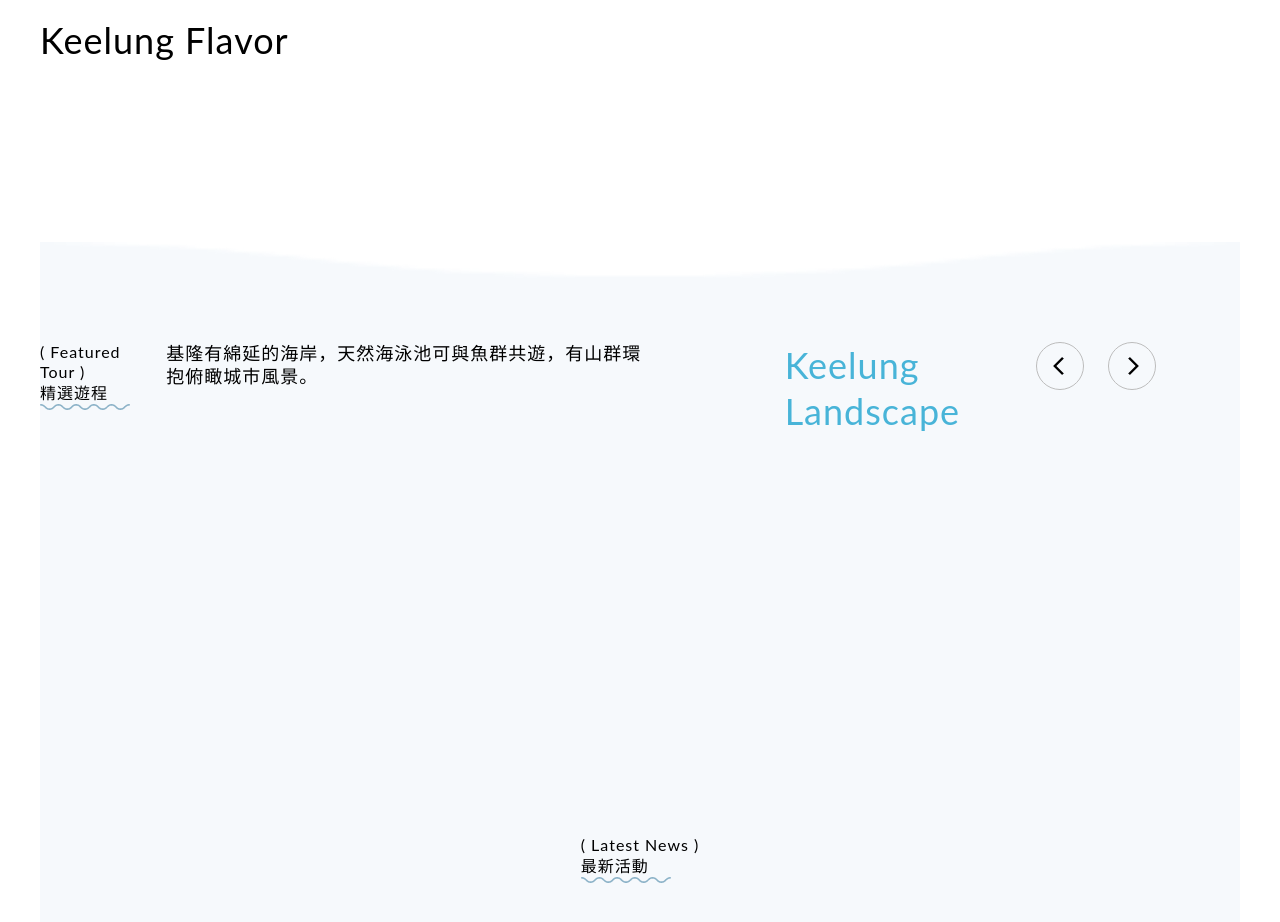
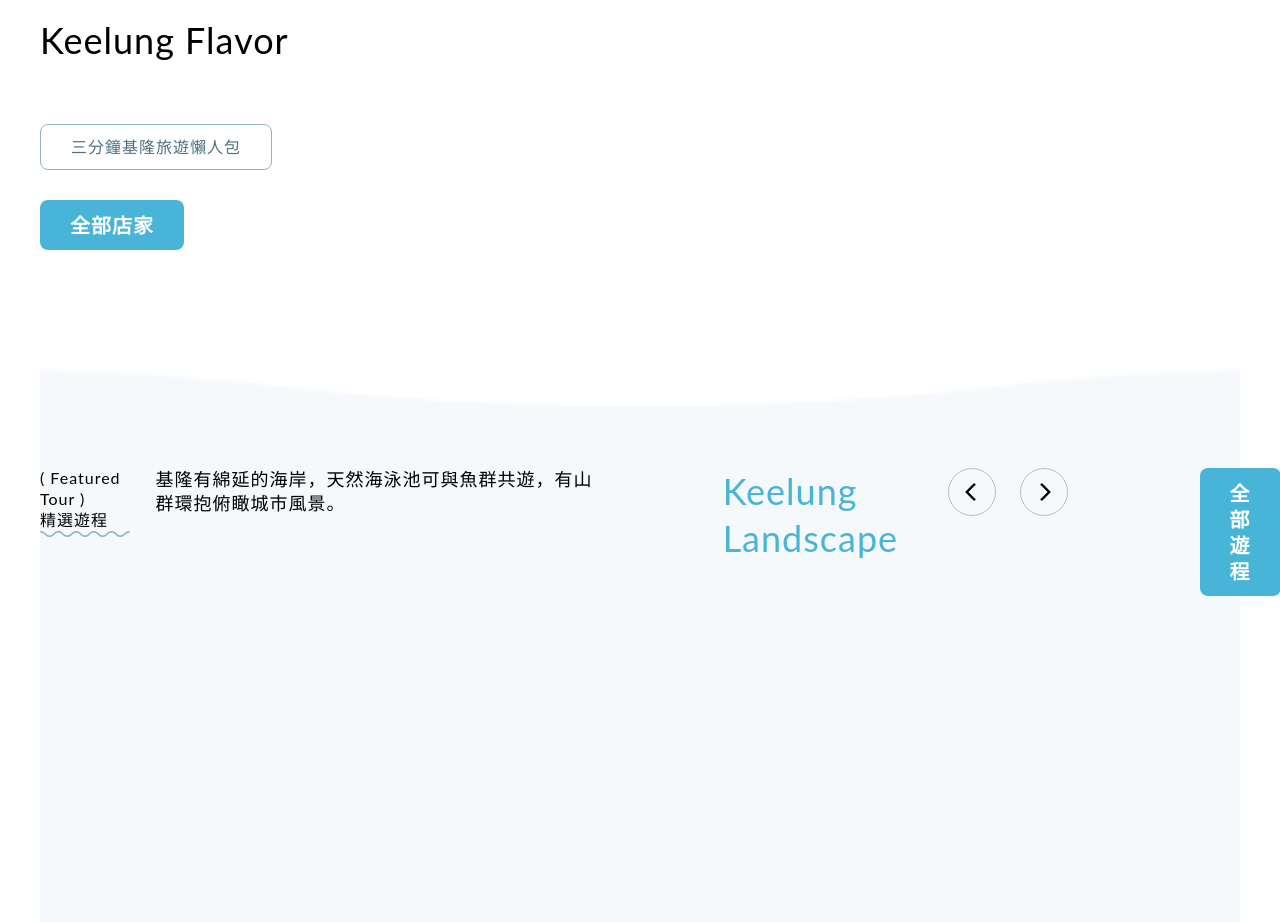
Before and after one commit to FrankYeah/oceanLandCode, a Nuxt app: page / in a window 1280 px wide. Shown: the part 1470-2392 px from the top of the page. Built offline with nearby package versions, Linux system fonts and the light colour scheme.

Commit message:
btn type

```diff
--- a/components/btnType.vue
+++ b/components/btnType.vue
@@ -1,17 +1,76 @@
 <template>
-  <div class="footer">
+  <div class="btn-type">
+    <div :class="['btn-type-btn',
+      {'btn-type-transparent': props.type == 'transparent'},
+      {'btn-type-blue': props.type == 'blue'},
+      {'btn-type-sblue': props.type == 'sblue'},
+      {'btn-type-white': props.type == 'white'},
+      {'btn-type-light': props.type == 'light'},
+      {'btn-type-round': props.type == 'round'},
+    ]"
+    >{{ props.text }}</div>
   </div>
 </template>
 
-<script setup>
+<script lang="ts" setup>
 
-
+const props = defineProps(['type', 'text'])
 
 </script>
 
 <style lang="scss" scoped>
 
-.footer {
+.btn-type {
+  display: flex;
+
+  &-btn {
+
+  }
+
+  &-transparent {
+    padding: 12px 30px;
+    border-radius: 8px;
+    border: solid 1px #8db3c8;
+    color: #4d7083;
+    font-size: 16px;
+  }
+
+  &-blue {
+    padding: 12px 30px;
+    border-radius: 8px;
+    background-color: #48b4d8;
+    font-size: 20px;
+    font-weight: bold;
+    color: white;
+  }
+
+  &-sblue {
+    padding: 6px 12px;
+    font-size: 14px;
+    border-radius: 8px;
+    box-shadow: 0 3px 6px 0 rgba(0, 0, 0, 0.1);
+    background-color: #48b4d8;
+  }
+
+  &-white {
+    font-size: 14px;
+    border-radius: 8px;
+    box-shadow: 0 3px 6px 0 rgba(0, 0, 0, 0.1);
+    background-color: #fff;
+  }
+
+  &-light {
+    padding: 10px 24px;
+    border-radius: 8px;
+    background-color: #8db3c8;
+    color: white;
+  }
+
+  &-round {
+    padding: 12px 24px;
+    border-radius: 48px;
+    border: solid 1px #bcbcbc;
+  }
 
 }
 
--- a/pages/index.vue
+++ b/pages/index.vue
@@ -44,8 +44,8 @@
         <headName :en="'( Featured Store )'" :text="'精選店家'" />
         <div class="index-store-text">山群環抱俯瞰基隆，蘊藏著一間間店家，值得我們深入挖掘。</div>
         <div class="index-store-en">Keelung Flavor</div>
-        <btnType :text="'三分鐘基隆旅遊懶人包'" />
-        <btnType :text="'全部店家'" class="index-store-all" />
+        <btnType :text="'三分鐘基隆旅遊懶人包'" :type="'transparent'" />
+        <btnType :text="'全部店家'" :type="'blue'" class="index-store-all" />
       </div>
       <div class="index-store-right">
         <store class="index-store-card" />
@@ -62,7 +62,7 @@
         <div class="index-tour-row">
           <img class="index-tour-arrow" src="@/assets/img/regular/arrow-slides_n.png" alt="logo">
           <img class="index-tour-arrow index-tour-arrow-last" src="@/assets/img/regular/arrow-slides_n.png" alt="logo">
-          <btnType />
+          <btnType :text="'全部遊程'" :type="'blue'" />
         </div>
       </div>
       <div class="index-tour-box">
```
